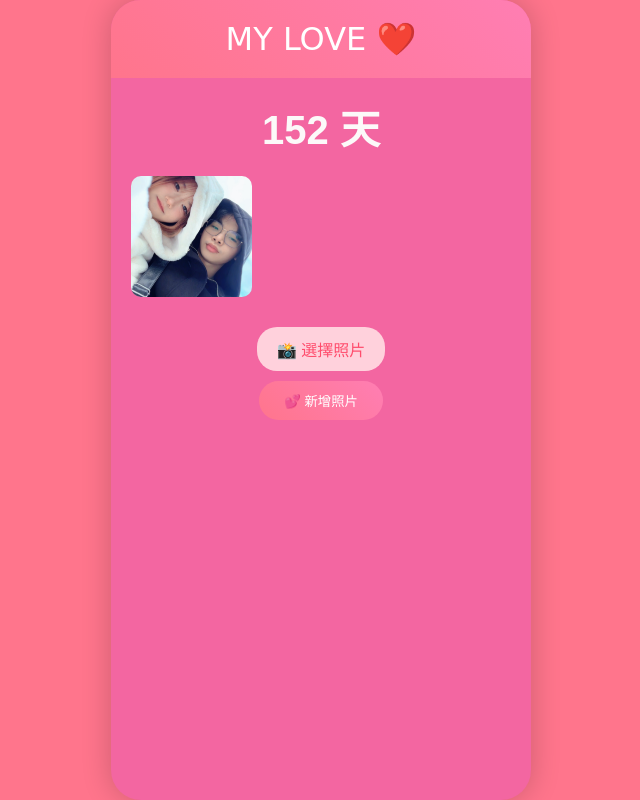
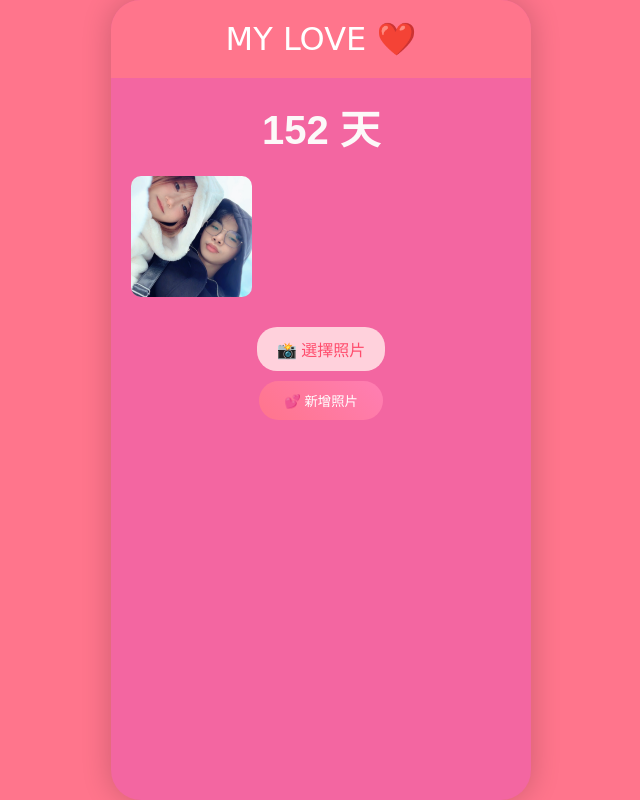
Before and after one commit to peng157/shi, a Flask app: page / in a window 1280 px wide. Shown: the whole page, without its empty margins (319-959 px from the left). Run offline with Flask 3, Linux system fonts and the light colour scheme; some web fonts are replaced.

Commit message:
Update index.html

```diff
--- a/templates/index.html
+++ b/templates/index.html
@@ -26,7 +26,7 @@
 
 /* 上方標題列 */
 .header {
-    background: linear-gradient(45deg, #ff758c, #ff7eb3);
+    background: linear-gradient(45deg, #ff758c, #ff758c);
     padding: 20px;
     color: white;
     text-align: center;
```
